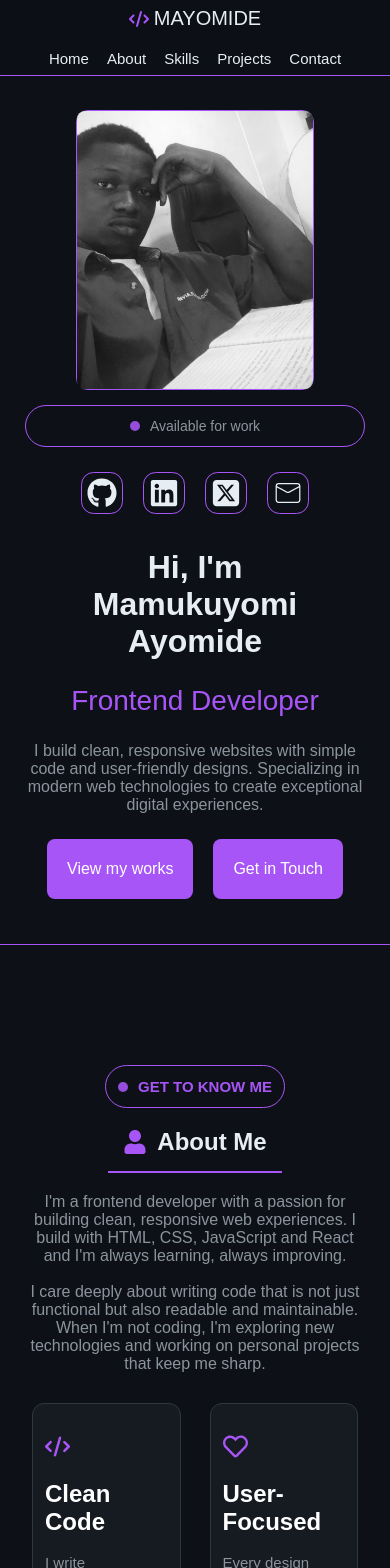
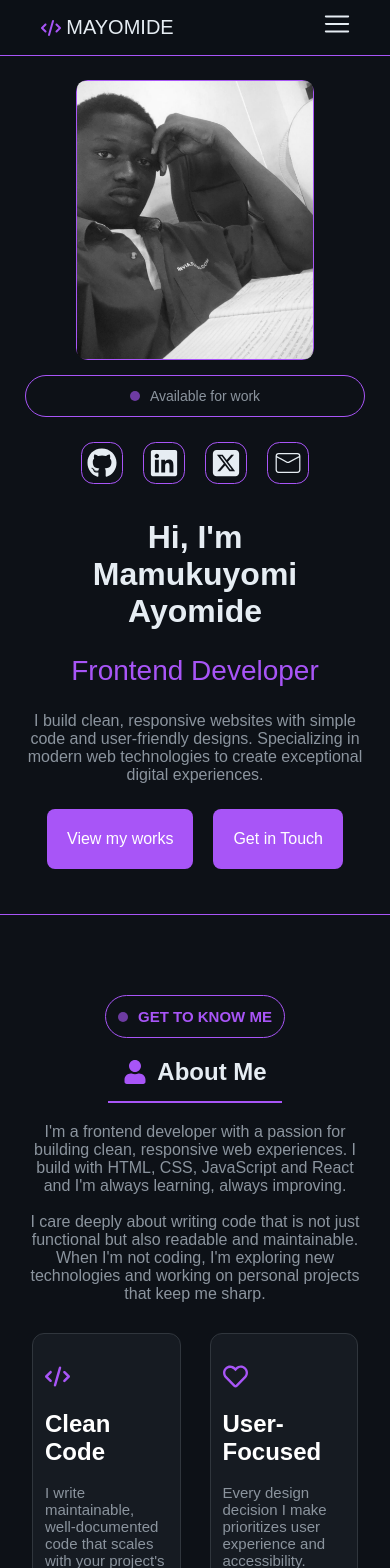
Before and after one commit to mayomide1/mayomide-personal-portfolio, a React (Vite) app in the folder portfolio/: page / in a window 390 px wide. Shown: the top 1568 px of the page. Built offline with nearby package versions, Linux system fonts and the light colour scheme.

Commit message:
Added an hamburger for the mobile view

```diff
--- a/portfolio/package.json
+++ b/portfolio/package.json
@@ -11,7 +11,8 @@
   },
   "dependencies": {
     "react": "^19.2.0",
-    "react-dom": "^19.2.0"
+    "react-dom": "^19.2.0",
+    "react-icons": "^5.6.0"
   },
   "devDependencies": {
     "@eslint/js": "^9.39.1",
--- a/portfolio/src/Page.jsx
+++ b/portfolio/src/Page.jsx
@@ -1,25 +1,28 @@
-import React from 'react'
+import React, {useState} from 'react'
 
 import weather_app from './assets/weather-app.jpeg';
 import movie_app from './assets/movie-app.png';
 import tic_tac_toe from './assets/tic-tac-toe.png';
 import profile_pic from './assets/profile-pic.jpeg';
 
-import { FaCode } from "react-icons/fa6";
-import { FaRegHeart,FaLightbulb,FaGithub,FaLinkedin,FaRegCopyright,FaHtml5,FaCss3Alt,FaGitAlt,FaReact,FaHome,FaUser,FaEnvelope      } from "react-icons/fa";
+import { FaCode,FaLocationDot,FaSquareXTwitter } from "react-icons/fa6";
+import { FaRegHeart,FaLightbulb,FaGithub,FaLinkedin,FaRegCopyright,FaHtml5,FaCss3Alt,FaGitAlt,FaReact,FaUser,      } from "react-icons/fa";
 import { VscIssueDraft } from "react-icons/vsc";
 import { IoIosMail } from "react-icons/io";
 import { BsFillTelephoneOutboundFill } from "react-icons/bs";
-import { FaLocationDot,FaSquareXTwitter,FaChevronRight,FaAngleLeft  } from "react-icons/fa6";
 import { BsBoxArrowUpRight } from "react-icons/bs";
 import { SiJavascript,SiNpm  } from "react-icons/si";
 import { RiTailwindCssFill } from "react-icons/ri";
 import { CiMail } from "react-icons/ci";
 import { VscVscode } from "react-icons/vsc";
-import { VscFolderActive,VscTools } from "react-icons/vsc"
+import { VscFolderActive,VscTools } from "react-icons/vsc";
+import { RxHamburgerMenu, RxCross2 } from "react-icons/rx";
+
 
 
 const Page = () => {
+ const [menuOpen, setMenuOpen] = useState(false);
+
   return (
     <div>
 
@@ -28,7 +31,7 @@ const Page = () => {
         <p><FaCode style={{color:"#A855F7"}}/>MAYOMIDE</p>
     </div>
     <div>
-        <ul>
+        <ul className={menuOpen ? "nav-links active" : "nav-links"}>
             <li><a href='#home'>Home</a></li>
             <li><a href='#about'>About</a></li>
             <li><a href='#skills'>Skills</a></li>
@@ -36,6 +39,7 @@ const Page = () => {
             <li><a href='#contact'>Contact</a></li>
         </ul>
     </div>
+     <div className='hamburger-icon' onClick={() => setMenuOpen(!menuOpen)}>{menuOpen ? <RxCross2 /> : <RxHamburgerMenu />}</div>
     </div>
 
     <section id='home'>
--- a/portfolio/src/index.css
+++ b/portfolio/src/index.css
@@ -73,6 +73,7 @@ section{
   padding: 25px 20px;
   display: flex;
   justify-content: space-between;
+  align-items: center;
   position: fixed;
   flex-wrap: wrap;
   gap: 20px;
@@ -81,6 +82,17 @@ section{
   -webkit-backdrop-filter: blur(10px);
   backdrop-filter: blur(10px);
   z-index: 1;
+}
+
+.nav-links{
+  display:flex;
+  gap:20px;
+}
+
+.nav-bar .hamburger-icon{
+  display: none;
+  font-size:28px;
+  cursor:pointer;
 }
 
 .nav-bar p,
@@ -660,19 +672,47 @@ button:hover{
     font-size: 1.5rem;
   }
 
-  #skills h2,
   #about h2,
-  #contact h2,
-  #projects h{
+  #contact h2{
     font-size: 1.5rem;
-    margin-top: 100px;
+    margin-top: 60px;
   }
 
   /* NAVBAR */
   .nav-bar{
-    padding: 5px;
+    padding: 10px;
     justify-content: center;
     gap: 15px;
+    justify-content: space-around;
+  }
+
+  .nav-bar .hamburger-icon{
+    cursor: pointer;
+    display: block;
+  }
+
+  .nav-bar .hamburger-icon:hover{
+    color: var(--accent-purple);
+  }
+
+  .nav-links{
+    position:absolute;
+    top:55px;
+    right:0;
+    width:50%;
+    padding: 10px;
+    height: 100vh;
+    flex-direction:column;
+    background: var(--bg-color);
+    display:none;
+    text-align:center;
+    transform: translate(20px);
+    transition: left 0.3s ease-in-out;
+  }
+
+  .nav-links.active{
+    display:flex;
+    border: 1px solid var(--accent-purple-hover);
   }
 
   .nav-bar p{
@@ -689,7 +729,11 @@ button:hover{
   }
 
   ul li a{
-    font-size: 15px;
+    font-size: 20px;
+  }
+
+    ul li a:hover{
+    color: var(--accent-purple-hover);
   }
 
   /* HOME */
@@ -715,7 +759,7 @@ button:hover{
   }
 
   #home .left .image{
-    margin-top: 0;
+    margin-top: -30px;
   }
 
   #home .right h1{
@@ -797,7 +841,7 @@ button:hover{
 
   /* SKILLS */
   #skills h2:first-of-type{
-    margin-top: 100px;
+    margin-top: 60px;
   }
 
   #skills h1{
@@ -809,24 +853,30 @@ button:hover{
     gap: 15px;
     display: flex;
     flex-direction: column;
+    align-items: center;
+    justify-content: center;
     gap: 20px;
   }
 
   .tech{
     transform: translate(0);
     font-size: 14px;
+    width: 200px;
+    display: flex;
+    align-items: center;
+    justify-content: center;
   }
 
   #skills .about-text:nth-of-type(2){
     width: 100%;
     margin-top:55px;
     margin-bottom: 55px;
-    font-size: 15px;
+    font-size: 14px;
   }
 
   /* PROJECTS */
   #projects h2:first-of-type{
-    margin-top: 100px;
+    margin-top: 60px;
     margin-bottom: 0;
   }
 
```
Also changed, not shown: 1 other file (tests, documents, lock files or other folders).
